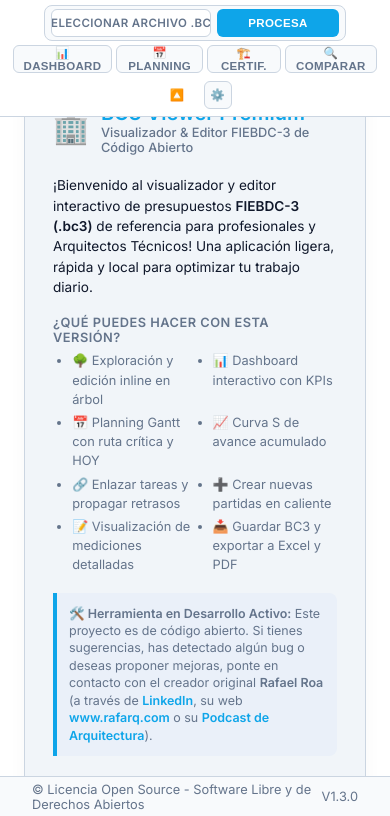
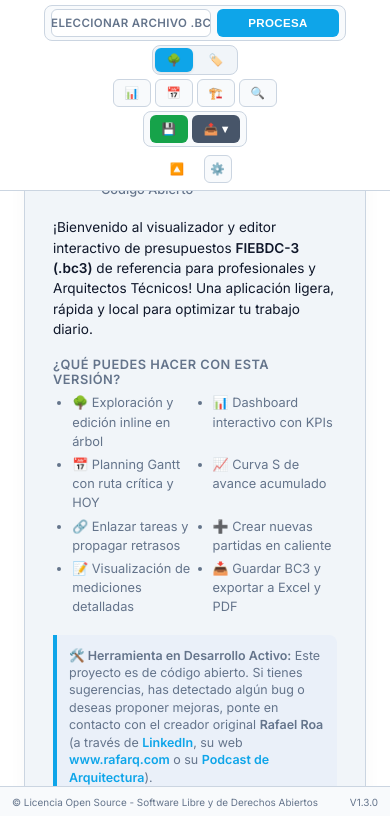
Before and after one commit to jmcaamanog/BC3Viewer-App, a website: page www/index.html in a window 390 px wide. Shown: the part 28-844 px from the top of the page. Drawn offline with Linux system fonts and the light colour scheme.

Commit message:
Fix: Position edit pencil above navigation chevron, compact action buttons into emoji squares, and shrink footer banner on mobile

```diff
--- a/www/index.html
+++ b/www/index.html
@@ -35,35 +35,35 @@
                     <!-- Grupo 1: Carga y Procesado -->
                     <div class="control-container" id="uploadGroup">
                         <label for="bc3file" class="upload-btn">
-                            <span id="fileName">SELECCIONAR ARCHIVO .BC3</span>
+                            <span id="fileName"><span class="btn-text">SELECCIONAR ARCHIVO .BC3</span></span>
                             <input type="file" id="bc3file" name="bc3file" accept=".bc3" hidden>
                         </label>
-                        <button type="submit" class="process-btn">PROCESA</button>
+                        <button type="submit" class="process-btn"><span class="btn-text">PROCESA</span></button>
                     </div>
 
                     <!-- Grupo 2: Vistas Principales (Segmented Control) -->
                     <div class="control-container segmented-control" id="viewsGroup" style="display:none;">
-                        <button type="button" id="presupuestoBtn" class="nav-tab active">🌳 PRESUPUESTO</button>
-                        <button type="button" id="pricesBtn" class="nav-tab">🏷️ PRECIOS</button>
+                        <button type="button" id="presupuestoBtn" class="nav-tab active">🌳 <span class="btn-text">PRESUPUESTO</span></button>
+                        <button type="button" id="pricesBtn" class="nav-tab">🏷️ <span class="btn-text">PRECIOS</span></button>
                     </div>
 
                     <!-- Grupo 3: Herramientas Auxiliares -->
                     <div class="control-container tools-group" id="toolsGroup" style="display:none;">
-                        <button type="button" id="dashboardBtn" class="tool-btn">📊 DASHBOARD</button>
-                        <button type="button" id="planningBtn" class="tool-btn">📅 PLANNING</button>
-                        <button type="button" id="certObrasBtn" class="tool-btn">🏗️ CERTIF.</button>
-                        <button type="button" id="compareBtn" class="tool-btn">🔍 COMPARAR</button>
+                        <button type="button" id="dashboardBtn" class="tool-btn">📊 <span class="btn-text">DASHBOARD</span></button>
+                        <button type="button" id="planningBtn" class="tool-btn">📅 <span class="btn-text">PLANNING</span></button>
+                        <button type="button" id="certObrasBtn" class="tool-btn">🏗️ <span class="btn-text">CERTIF.</span></button>
+                        <button type="button" id="compareBtn" class="tool-btn">🔍 <span class="btn-text">COMPARAR</span></button>
                     </div>
 
                     <!-- Grupo 4: Guardar y Exportar -->
                     <div class="control-container export-group" id="exportGroup" style="display:none;">
-                        <button type="button" id="saveBtn" class="save-btn" style="display:none;">💾 GUARDAR</button>
+                        <button type="button" id="saveBtn" class="save-btn" style="display:none;">💾 <span class="btn-text">GUARDAR</span></button>
                         <div class="dropdown" id="exportDropdown">
-                            <button type="button" class="export-btn dropdown-toggle">📤 EXPORTAR ▾</button>
+                            <button type="button" class="export-btn dropdown-toggle">📤 <span class="btn-text">EXPORTAR</span> ▾</button>
                             <div class="dropdown-content">
-                                <button type="button" id="exportPdfBtn">📄 EXPORTAR A PDF</button>
-                                <button type="button" id="exportExcelBtn">📊 EXPORTAR A EXCEL</button>
-                                <button type="button" id="exportBc3Btn" style="color: #059669; font-weight: 600;">⬇ GUARDAR COMO BC3</button>
+                                <button type="button" id="exportPdfBtn">📄 <span class="btn-text">EXPORTAR A PDF</span></button>
+                                <button type="button" id="exportExcelBtn">📊 <span class="btn-text">EXPORTAR A EXCEL</span></button>
+                                <button type="button" id="exportBc3Btn" style="color: #059669; font-weight: 600;">⬇ <span class="btn-text">GUARDAR COMO BC3</span></button>
                             </div>
                         </div>
                     </div>
--- a/www/style.css
+++ b/www/style.css
@@ -3501,7 +3501,41 @@ body.dark-theme .badge-critical-tree {
         padding: 0.4rem 0.6rem !important;
     }
 
-    .process-btn, .nav-tab, .tool-btn, .save-btn, .export-btn, .settings-toggle-btn {
+    /* Hide button text for navigation, tools and saving on mobile to leave only emojis */
+    .nav-tab .btn-text,
+    .tool-btn .btn-text,
+    .save-btn .btn-text,
+    .export-btn .btn-text {
+        display: none !important;
+    }
+
+    /* Convert buttons into square touch-friendly emoji buttons */
+    .nav-tab, .tool-btn, .save-btn, .export-btn {
+        min-width: 38px !important;
+        width: 38px !important;
+        height: 38px !important;
+        padding: 0 !important;
+        display: inline-flex !important;
+        align-items: center !important;
+        justify-content: center !important;
+        font-size: 1.1rem !important;
+        border-radius: 6px !important;
+    }
+
+    /* Slight adjustment for export button to keep the dropdown indicator arrow */
+    .export-btn {
+        width: 48px !important;
+        gap: 2px !important;
+    }
+
+    /* Stack them into clean toolbar groups */
+    .segmented-control, .tools-group, .export-group {
+        display: inline-flex !important;
+        gap: 4px !important;
+        margin: 0 !important;
+    }
+
+    .process-btn, .settings-toggle-btn {
         font-size: 0.75rem !important;
         padding: 0.4rem 0.6rem !important;
         min-width: auto !important;
@@ -3604,4 +3638,32 @@ body.dark-theme .badge-critical-tree {
         padding: 4px 6px !important;
         font-size: 0.7rem !important;
     }
-}
+
+    /* Position edit pencil button above the next-level chevron */
+    .tree-node-row .edit-actions {
+        position: absolute !important;
+        right: 12px !important;
+        top: 6px !important;
+        opacity: 0.8 !important; /* Keep visible on mobile touch screens */
+        display: flex !important;
+        align-items: center !important;
+        z-index: 5 !important;
+    }
+    .btn-edit-pencil {
+        font-size: 0.85rem !important;
+        padding: 4px !important;
+    }
+    .col-unit {
+        padding-right: 20px !important; /* Prevent overlap with edit pencil */
+    }
+
+    /* Make footer banner smaller and in a single line */
+    .app-footer {
+        padding: 0.25rem 0.75rem !important;
+        font-size: 0.62rem !important;
+        height: 30px !important;
+        display: flex !important;
+        justify-content: space-between !important;
+        align-items: center !important;
+    }
+}
```
